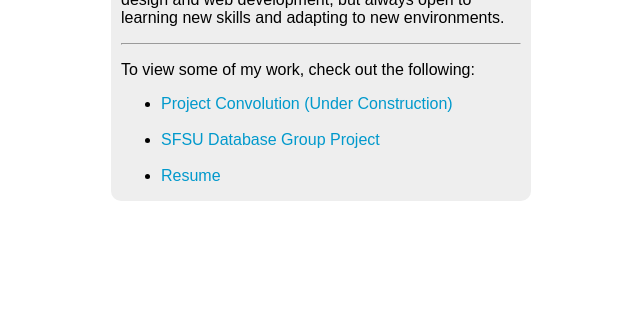
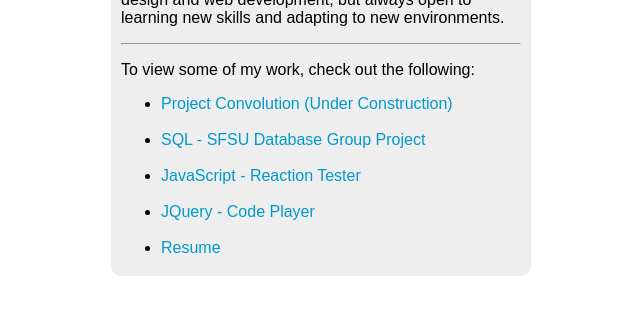
Before and after one commit to salcota/SeniorTeamProject, a CodeIgniter app: page /database/About/view/ihsan in a window 1280 px wide. Shown: the part 470-800 px from the top of the page, without its empty margins (319-959 px from the left). Run offline with CodeIgniter, Linux system fonts and the light colour scheme.

Commit message:
Added sfsu_demo header for all pages, added links to ihsan.php

```diff
--- a/application/controllers/About.php
+++ b/application/controllers/About.php
@@ -4,7 +4,7 @@ defined('BASEPATH') OR exit('No direct script access allowed');
 class About extends CI_Controller {
 	public function view($member = "")
 	{
-		echo "<p style='text-align:center; font-style:italic; margin-bottom:25px'>SFSU Software Engineering Project, Spring 2017.  For Demonstration Only<p>";
+		$this->load->view('sfsu_demo');
 
 		if (!file_exists(APPPATH.'views/about/' . $member . '.php'))
 		{
--- a/application/controllers/Welcome.php
+++ b/application/controllers/Welcome.php
@@ -20,7 +20,7 @@ class Welcome extends CI_Controller {
 	 */
 	public function index()
 	{
-		echo "<p style='text-align:center; font-style:italic; margin-bottom:25px'>SFSU Software Engineering Project, Spring 2017.  For Demonstration Only<p>";
+		$this->load->view('sfsu_demo');
 
 		$this->load->view('welcome_message');
 	}
--- a/application/views/about/ihsan.php
+++ b/application/views/about/ihsan.php
@@ -16,7 +16,7 @@ defined('BASEPATH') OR exit('No direct script access allowed');
             background-color: #EEEEEE;
             border-radius: 10px;
             width: 400px;
-            height: 600px;
+            height: 675px;
             margin: auto;
             padding: 10px;
         }
@@ -66,8 +66,15 @@ defined('BASEPATH') OR exit('No direct script access allowed');
         </li>
         <br />
         <li>
-            <a href = "https://docs.google.com/presentation/d/1tAy28UxUFeIzAJsdT2RcWA33Ai8UoVCZ_nJ3KnJs6bw/edit?usp=sharing">SFSU Database Group Project</a>
+            <a href = "https://docs.google.com/presentation/d/1tAy28UxUFeIzAJsdT2RcWA33Ai8UoVCZ_nJ3KnJs6bw/edit?usp=sharing">SQL - SFSU Database Group Project</a>
         </li>
+        <br />
+        <li>
+           <a href="http://www.ihsansdomain.com/web_projects/javascript_project.html">JavaScript - Reaction Tester</a>
+        </li>
+        <br />
+        <li>
+           <a href="http://www.ihsansdomain.com/web_projects/jquery_project.html">JQuery -  Code Player</a> </li>
         <br />
         <li>
             <a href = "http://www.ihsansdomain.com/IhsanTaha_Resume_SoftwareEngineer.pdf"> Resume</a>
--- /dev/null
+++ b/application/views/sfsu_demo.php
@@ -0,0 +1,5 @@
+<?php
+
+        echo "<p style='text-align:center; font-style:italic; margin-bottom:25px'>SFSU Software Engineering Project, Spring 2017.  For Demonstration Only<p>";
+
+?>
```
